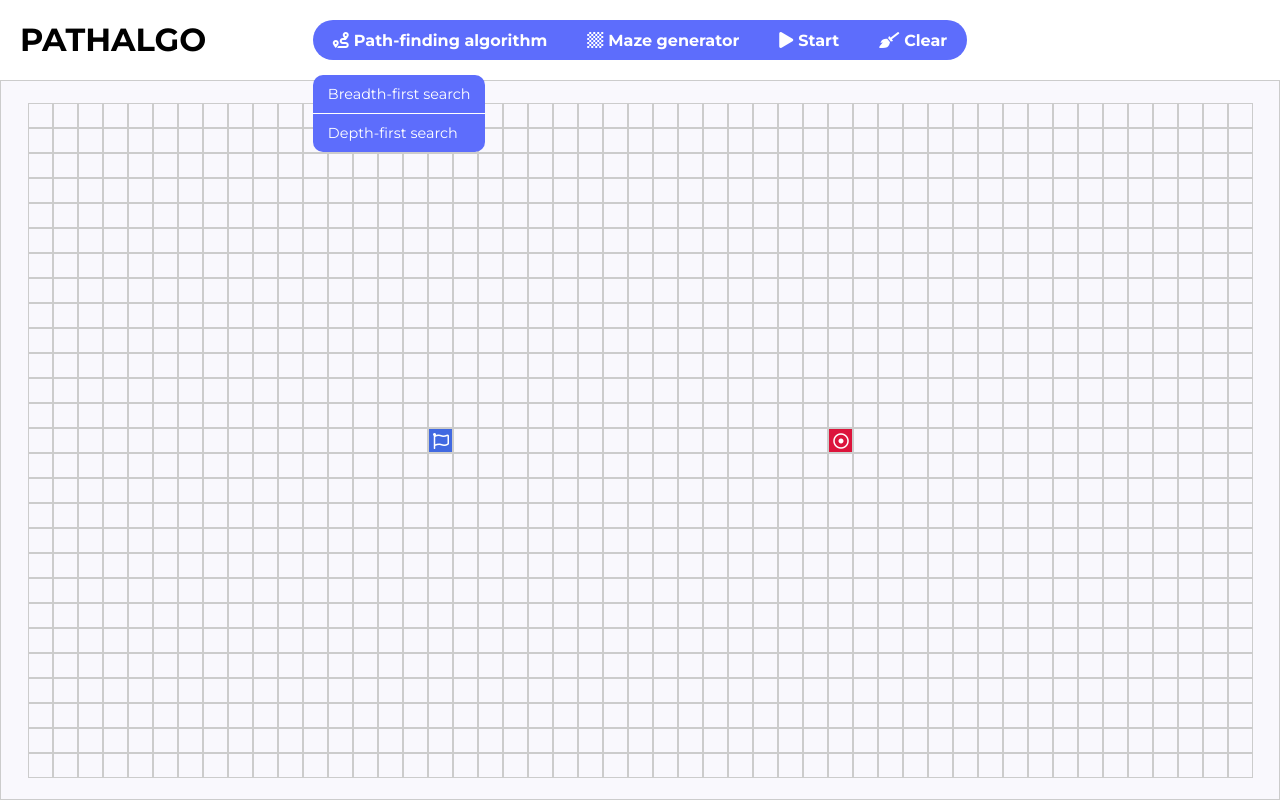
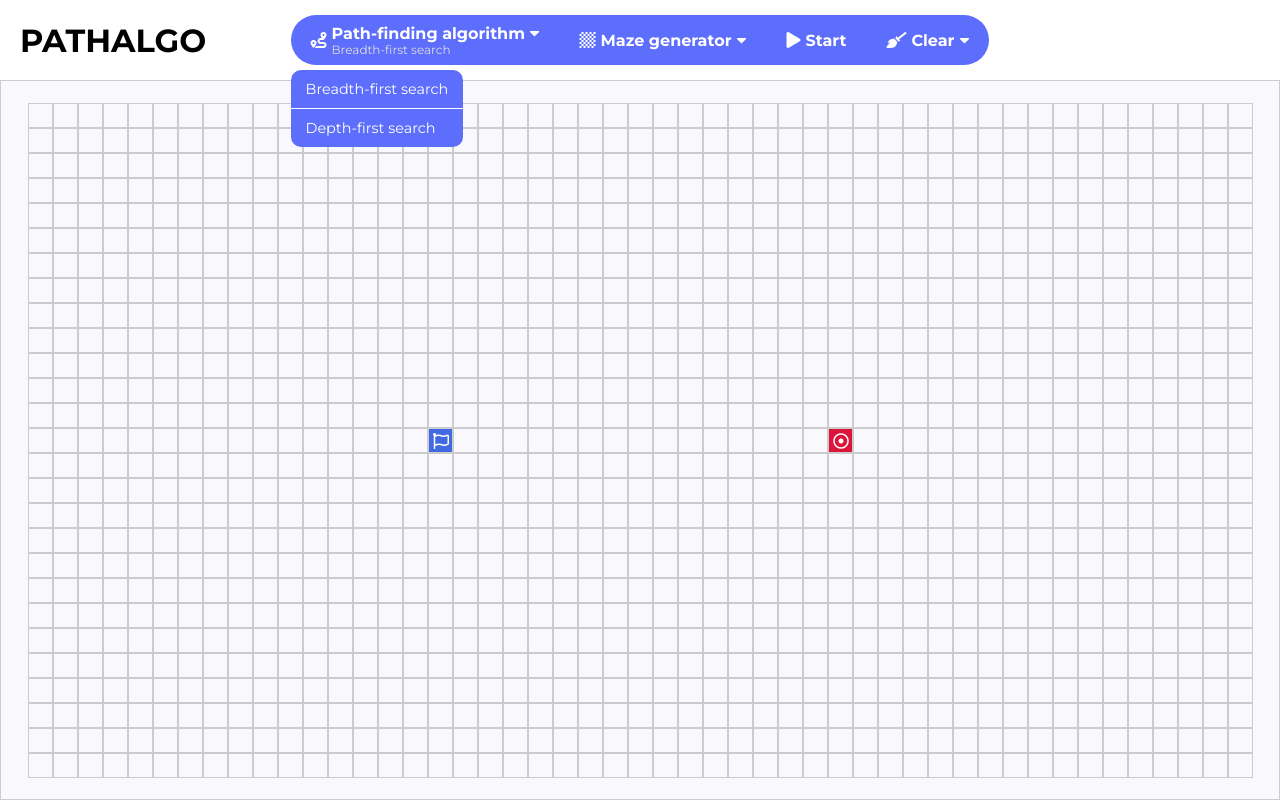
Before and after one commit to nickon437/pathalgo, a plain HTML site: page index.html in a window 1280 px wide. Drawn offline with nearby package versions, Linux system fonts and the light colour scheme.

Commit message:
✨ New - Add subtitle to dropdown box

```diff
--- a/index.html
+++ b/index.html
@@ -20,14 +20,25 @@
       <span>Pathalgo</span>
       <ul>
         <li class="dropdown-box opened">
-          <button type="button" class="dropdown-toggle"><i class="fas fa-route"></i> Path-finding algorithm</button>
+          <a href="#" class="dropdown-toggle">
+            <i class="fas fa-route"></i>
+            <span>
+              Path-finding algorithm
+              <i class="fas fa-caret-down"></i>
+              <small>Breadth-first search</small>
+            </span>
+          </a>
           <ul class="dropdown-menu">
             <li id="bfs">Breadth-first search</li>
             <li id="dfs">Depth-first search</li>
           </ul>
         </li>
         <li class="dropdown-box">
-          <button type="button" class="dropdown-toggle"><i class="fas fa-chess-board"></i> Maze generator</button>
+          <a href="#" class="dropdown-toggle">
+            <i class="fas fa-chess-board"></i>
+            Maze generator
+            <i class="fas fa-caret-down"></i>
+          </a>
           <ul class="dropdown-menu">
             <li id="random">Random</li>
             <li id="recursive-division">Recursive division</li>
@@ -40,7 +51,9 @@
           </button>
         </li>
         <li class="dropdown-box">
-          <button type="button"class="dropdown-toggle"><i class="fas fa-broom"></i> Clear</button>
+          <a href="#" class="dropdown-toggle">
+            <i class="fas fa-broom"></i>Clear<i class="fas fa-caret-down"></i>
+          </a>
           <ul class="dropdown-menu">
             <li id="clear-path">Clear path</li>
             <li id="clear-walls">Clear walls</li>
--- a/style.css
+++ b/style.css
@@ -21,14 +21,16 @@ body {
   gap: 20px;
   position: relative;
   justify-content: center;
+  align-items: center;
 }
 
-#control-panel span {
+#control-panel > span {
   text-transform: uppercase;
   font-size: 2rem;
   font-weight: bold;
   position: absolute;
   left: 20px;
+  cursor: default;
 }
 
 nav ul {
@@ -44,6 +46,7 @@ nav ul {
 nav > ul {
   border-radius: 30px;
   color: white;
+  height: 50px;
 }
 
 .dropdown-box {
@@ -71,7 +74,7 @@ nav > ul {
   border-bottom-right-radius: 30px;
 }
 
-.dropdown-box button {
+.dropdown-box .dropdown-toggle {
   padding: 0 20px;
   color: inherit;
   height: 100%;
@@ -79,6 +82,9 @@ nav > ul {
   align-items: center;
   justify-content: center;
   gap: 5px;
+  font-weight: bold;
+  text-decoration: none;
+  position: relative;
 }
 
 .dropdown-menu {
@@ -111,6 +117,20 @@ nav > ul {
 .dropdown-menu li:hover {
   background-color: inherit;
   filter: brightness(0.9);
+}
+
+.dropdown-toggle span {
+  position: relative;
+  transform: translateY(-7px);
+}
+
+.dropdown-toggle small {
+  position: absolute;
+  left: 0;
+  top: 18px;
+  font-weight: normal;
+  font-size: 12px;
+  color: #ddd;
 }
 
 button {
```
